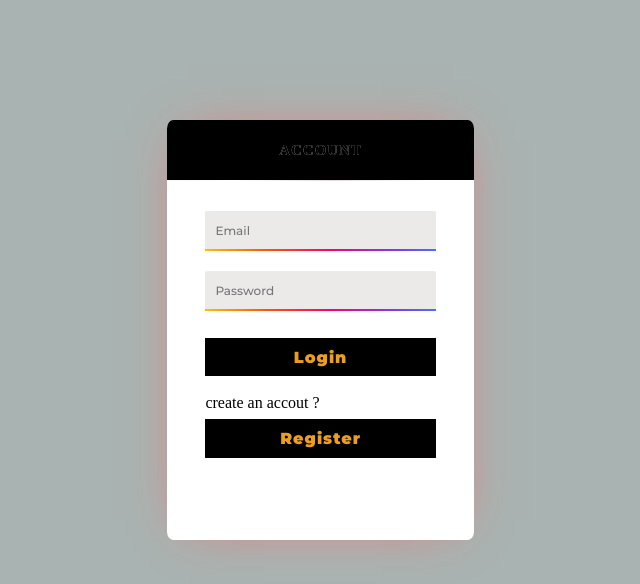
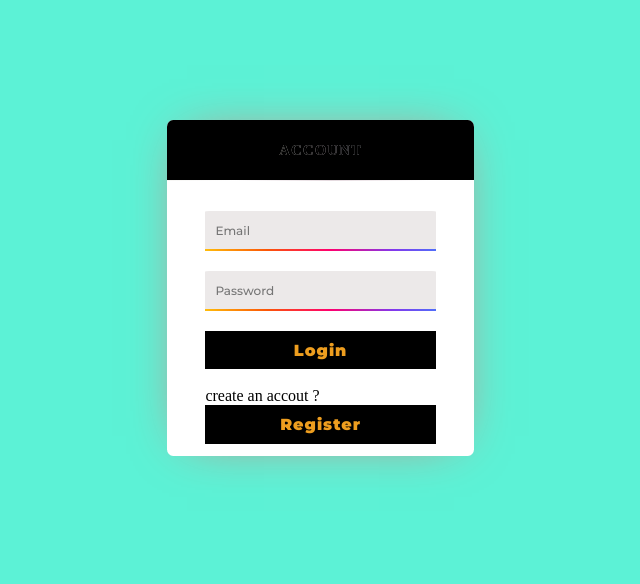
Before and after one commit to Sanskar13/Riddle_me_this, a plain HTML site: page index.html in a window 1280 px wide. Shown: the whole page, without its empty margins (281-921 px from the left). Drawn offline with Linux system fonts and the light colour scheme; a web font is replaced by a local one.

Commit message:
Update index.css
Updated Changes !

```diff
--- a/css/index.css
+++ b/css/index.css
@@ -1,7 +1,7 @@
 html, body {
     width: 100%;
     height: 100%;
-    background-color: rgb(169, 179, 177);
+    background-color: rgb(92, 242, 214);
 
     display: flex;
     justify-content: center;
@@ -22,7 +22,7 @@ html, body {
 
 #form_container {
     width: 80%;
-    height: 75%;
+    height: 60%;
 
     background-color: #ffffff;
     box-shadow: 0 0 50px -20px rgb(241, 107, 107);
@@ -81,7 +81,6 @@ html, body {
     height: 100%;
 
     float: left;
-    /* padding: 2px 30px; */
 
 }
 
@@ -135,7 +134,6 @@ a{
     display: flex;
     justify-content: center;
     align-items: center;
-    margin-top: 7px;
 }
 
 
```
